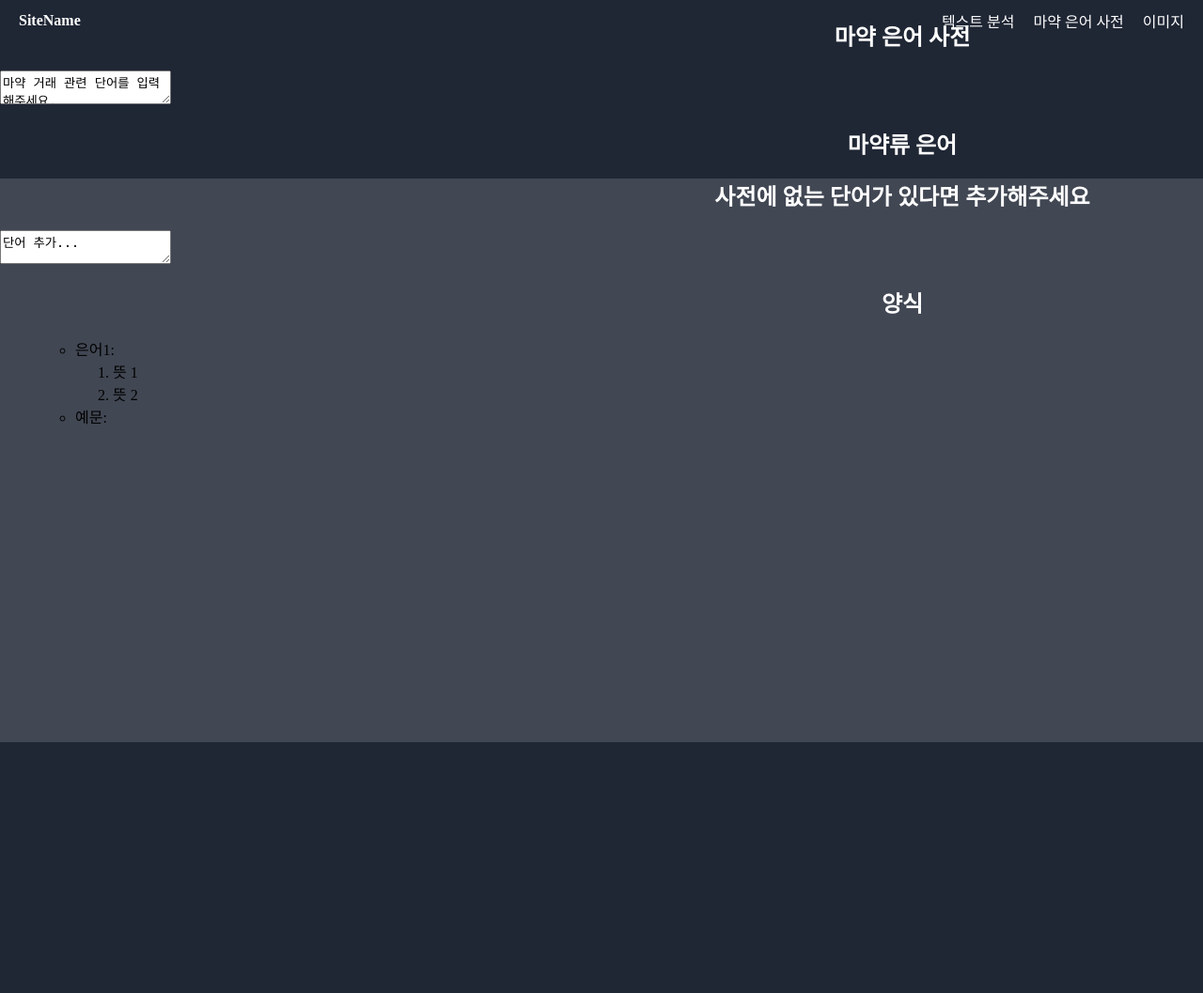
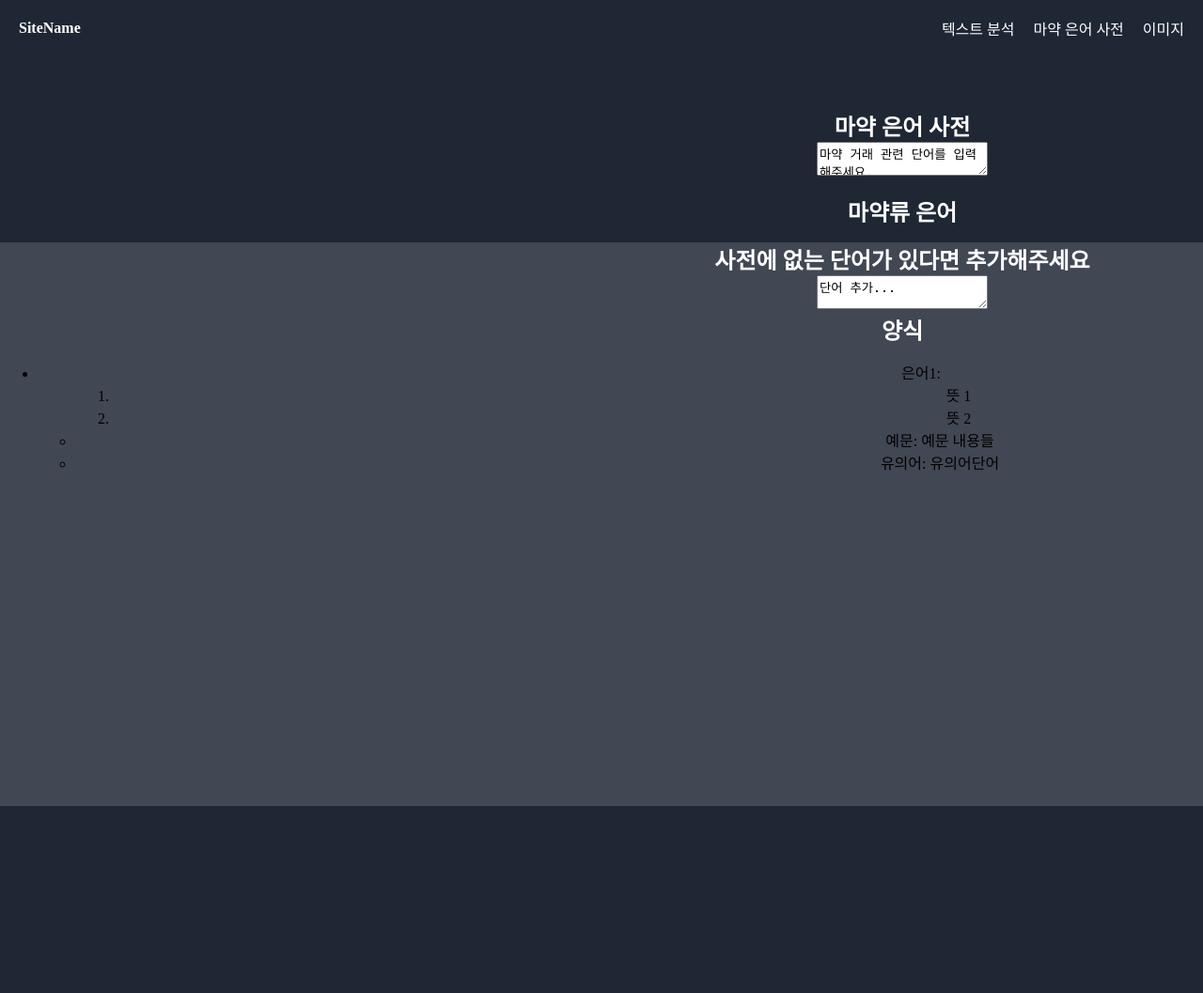
Before and after one commit to drugDetectionSite/proSetting, a Flask app: page /drugDict in a window 1280 px wide; the page is wider, and only the part inside the window is pictured. Shown: the top 1057 px of that part at 94% size. Run offline with Flask 3, Linux system fonts and the light colour scheme.

Commit message:
feat:textAno파일

```diff
--- a/requirements.txt
+++ b/requirements.txt
@@ -13,7 +13,7 @@
 Jinja2==3.1.6
 joblib==1.4.2
 kiwisolver==1.4.8
-Library==0.0.0
+#Library==0.0.0
 MarkupSafe==3.0.2
 matplotlib==3.10.1
 numpy==2.2.5
--- a/static/css/style.css
+++ b/static/css/style.css
@@ -1,7 +1,14 @@
 body {
     margin: 0px;
+    padding-top: 100px;
     width: 1920px;
     height: 6790px;
+    text-align: center;
+}
+
+nav {
+    background-color: #1F2634;
+    height: 60px;
 }
 
 nav#nav1 ul {
@@ -37,14 +44,19 @@ nav#nav1 > a {
 h2 {
     color: white;
     text-align: center;
+    margin: 0px;
+}
+
+h3 {
+    color: white;
 }
 
 #textBox1 {
     margin: 50px;
-    margin-top: 0px;
+    margin-top: 20px;
     width: 900px;
     height: 500px;
-    font-size: 24px;
+    font-size: 20px;
     resize: none;
     color: white;
     border: none;
@@ -55,6 +67,12 @@ h2 {
 }
 
 #wrap1 {
+    margin: 0px;
     height: 600px;
     background-color: #414753;
 }
+
+.menuBox1 {
+    height: 50px;
+    background-color: #7C7C7C;
+}
--- a/templates/drugDict.html
+++ b/templates/drugDict.html
@@ -29,13 +29,14 @@
             <h2>양식</h2>
             <p>
                 <ul>
+                    <li>은어1: </li>
                     <ul>
-                        <li>은어1: </li>
                         <ol>
                             <li>뜻 1</li>
                             <li>뜻 2</li>
                         </ol>
-                        <li>예문: </li>
+                        <li>예문: 예문 내용들</li>
+                        <li>유의어: 유의어단어</li>
                     </ul>
                 </ul>
             </p>
--- a/templates/textAno.html
+++ b/templates/textAno.html
@@ -20,6 +20,9 @@
             <h2>텍스트 분석</h2>
             <textarea id="textBox1"></textarea>
         </p>
+        <div class="menuBox1">
+            <h3>결과</h3>
+        </div>
         <div id="wrap1">
             <h2>의심되는 부분</h2>
             <p>
```
